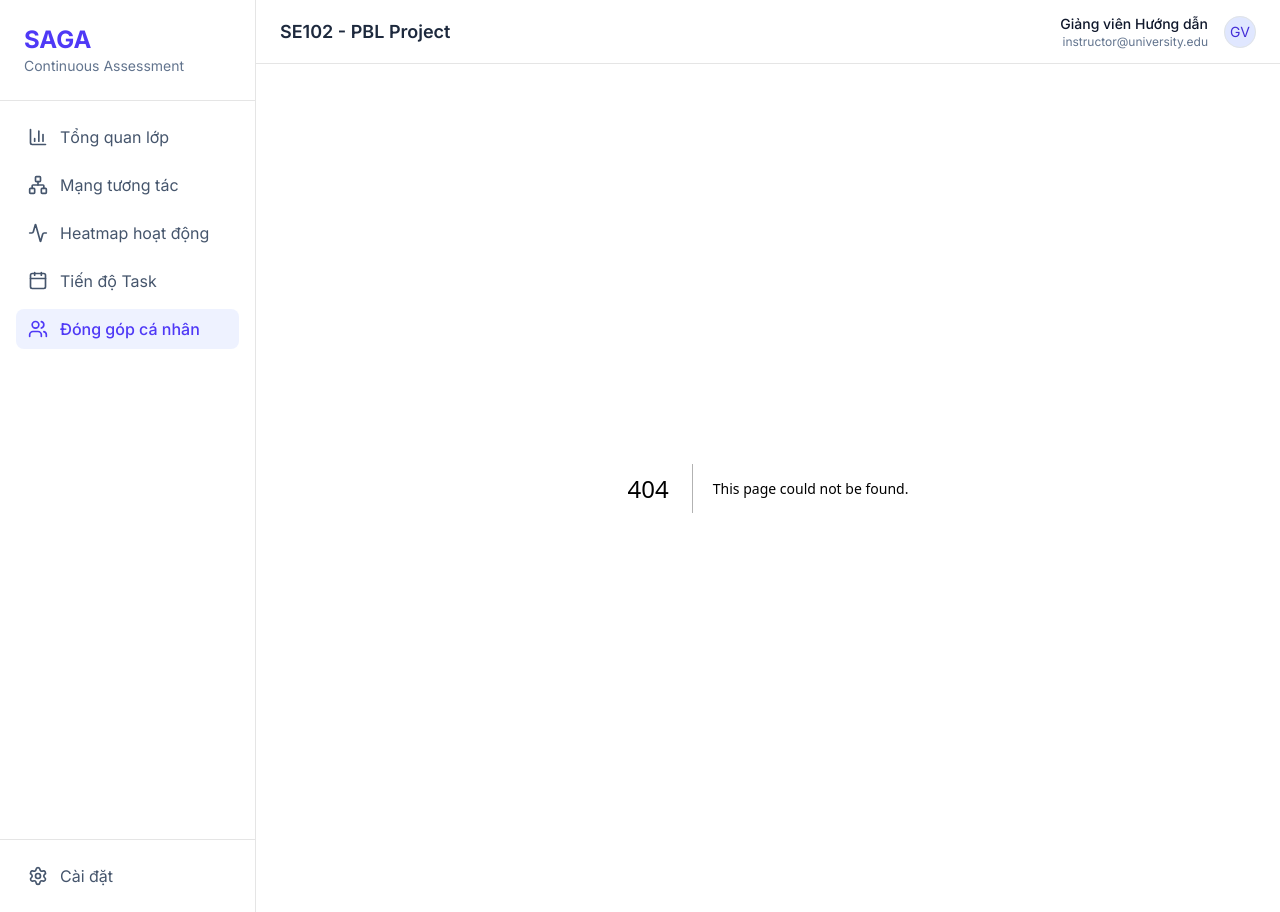
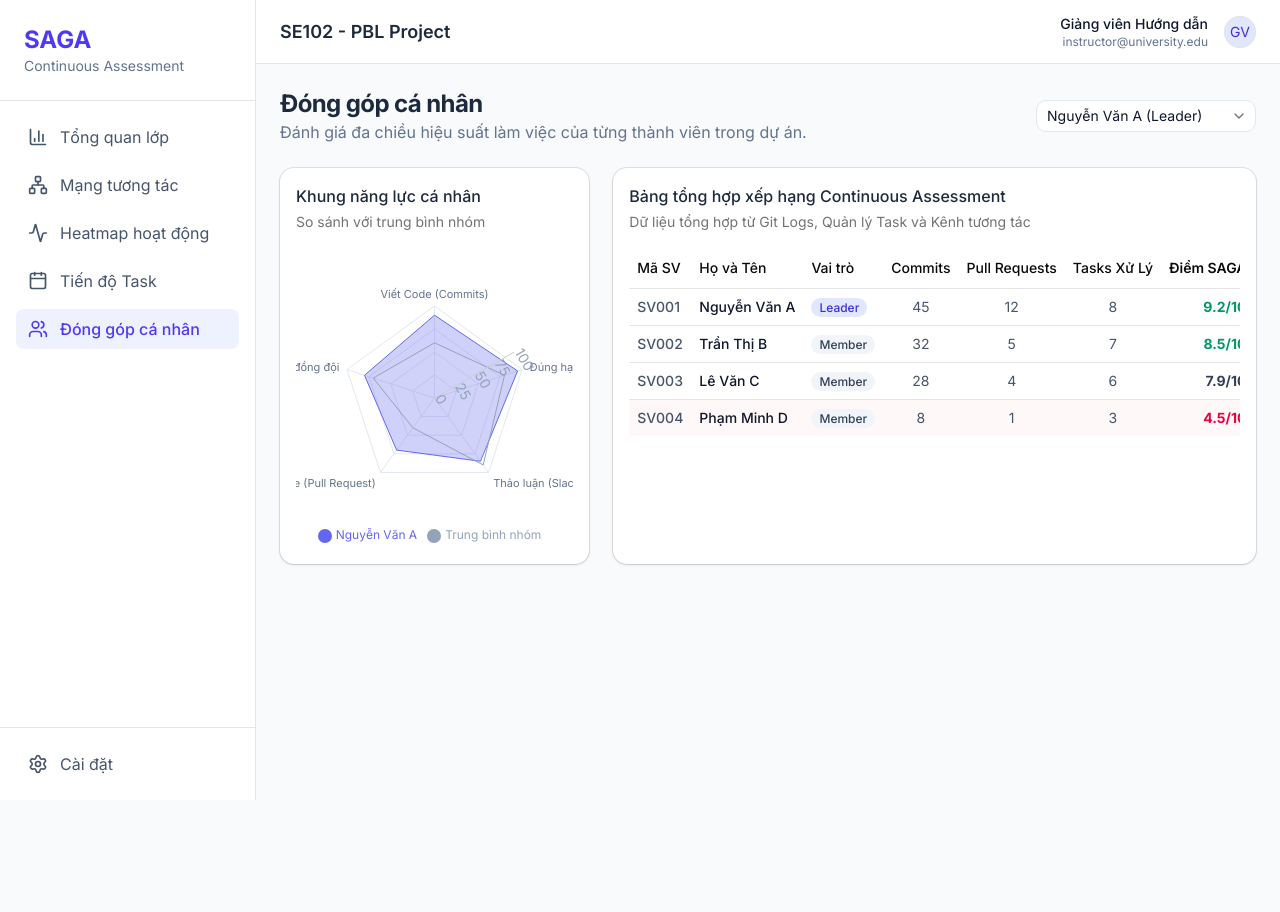
Before and after one commit to lehai170504/saga-frontend, a Next.js app: page /contribution in a window 1280 px wide. Before the commit this address had no page. After the commit the page ends 800 px from the top, so only its background shows below. Built offline with nearby package versions, Linux system fonts and the light colour scheme.

Commit message:
feat: complete individual contribution screen with RadarChart and Table
- Define contribution types and mock score datasets
- Implement RadarChart for multidimensional framework analysis
- Use shadcn/ui Table for team continuous assessment summary mapping

```diff
--- /dev/null
+++ b/src/app/contribution/page.tsx
@@ -0,0 +1,186 @@
+// src/app/contribution/page.tsx
+"use client";
+
+import {
+  Card,
+  CardContent,
+  CardHeader,
+  CardTitle,
+  CardDescription,
+} from "@/components/ui/card";
+import {
+  Table,
+  TableBody,
+  TableCell,
+  TableHead,
+  TableHeader,
+  TableRow,
+} from "@/components/ui/table";
+import {
+  Select,
+  SelectContent,
+  SelectItem,
+  SelectTrigger,
+  SelectValue,
+} from "@/components/ui/select";
+import {
+  studentSkillData,
+  teamContributionRows,
+} from "@/mock-data/contribution";
+import {
+  Radar,
+  RadarChart,
+  PolarGrid,
+  PolarAngleAxis,
+  PolarRadiusAxis,
+  ResponsiveContainer,
+  Legend,
+} from "recharts";
+
+export default function ContributionPage() {
+  return (
+    <div className="space-y-6">
+      <div className="flex flex-col sm:flex-row justify-between items-start sm:items-center gap-4">
+        <div>
+          <h2 className="text-2xl font-bold tracking-tight text-slate-800">
+            Đóng góp cá nhân
+          </h2>
+          <p className="text-slate-500">
+            Đánh giá đa chiều hiệu suất làm việc của từng thành viên trong dự
+            án.
+          </p>
+        </div>
+        <Select defaultValue="sv001">
+          <SelectTrigger className="w-[220px] bg-white border-slate-200">
+            <SelectValue placeholder="Chọn sinh viên" />
+          </SelectTrigger>
+          <SelectContent>
+            {teamContributionRows.map((student) => (
+              <SelectItem key={student.id} value={student.id.toLowerCase()}>
+                {student.name} ({student.role})
+              </SelectItem>
+            ))}
+          </SelectContent>
+        </Select>
+      </div>
+
+      <div className="grid gap-6 md:grid-cols-3">
+        {/* Radar Chart Chi Tiết 1 Sinh Viên */}
+        <Card className="border-slate-200 shadow-sm md:col-span-1 flex flex-col">
+          <CardHeader>
+            <CardTitle className="text-base text-slate-800">
+              Khung năng lực cá nhân
+            </CardTitle>
+            <CardDescription>So sánh với trung bình nhóm</CardDescription>
+          </CardHeader>
+          <CardContent className="flex-1 flex items-center justify-center min-h-[300px]">
+            <ResponsiveContainer width="100%" height="100%">
+              <RadarChart
+                cx="50%"
+                cy="50%"
+                outerRadius="70%"
+                data={studentSkillData}
+              >
+                <PolarGrid stroke="#e2e8f0" />
+                <PolarAngleAxis
+                  dataKey="subject"
+                  tick={{ fill: "#64748b", fontSize: 11 }}
+                />
+                <PolarRadiusAxis
+                  angle={30}
+                  domain={[0, 100]}
+                  tick={{ fill: "#94a3b8" }}
+                />
+                <Radar
+                  name="Nguyễn Văn A"
+                  dataKey="A"
+                  stroke="#6366f1"
+                  fill="#6366f1"
+                  fillOpacity={0.3}
+                />
+                <Radar
+                  name="Trung bình nhóm"
+                  dataKey="B"
+                  stroke="#94a3b8"
+                  fill="#cbd5e1"
+                  fillOpacity={0.1}
+                />
+                <Legend
+                  iconType="circle"
+                  wrapperStyle={{ fontSize: "12px", paddingTop: 10 }}
+                />
+              </RadarChart>
+            </ResponsiveContainer>
+          </CardContent>
+        </Card>
+
+        {/* Bảng Điểm Tổng Hợp Cả Nhóm */}
+        <Card className="border-slate-200 shadow-sm md:col-span-2">
+          <CardHeader>
+            <CardTitle className="text-base text-slate-800">
+              Bảng tổng hợp xếp hạng Continuous Assessment
+            </CardTitle>
+            <CardDescription>
+              Dữ liệu tổng hợp từ Git Logs, Quản lý Task và Kênh tương tác
+            </CardDescription>
+          </CardHeader>
+          <CardContent>
+            <Table>
+              <TableHeader>
+                <TableRow className="hover:bg-transparent">
+                  <TableHead className="w-[100px]">Mã SV</TableHead>
+                  <TableHead>Họ và Tên</TableHead>
+                  <TableHead>Vai trò</TableHead>
+                  <TableHead className="text-center">Commits</TableHead>
+                  <TableHead className="text-center">Pull Requests</TableHead>
+                  <TableHead className="text-center">Tasks Xử Lý</TableHead>
+                  <TableHead className="text-right font-semibold">
+                    Điểm SAGA
+                  </TableHead>
+                </TableRow>
+              </TableHeader>
+              <TableBody>
+                {teamContributionRows.map((row) => (
+                  <TableRow
+                    key={row.id}
+                    className={
+                      row.score < 5 ? "bg-rose-50/50 hover:bg-rose-50" : ""
+                    }
+                  >
+                    <TableCell className="font-medium text-slate-600">
+                      {row.id}
+                    </TableCell>
+                    <TableCell className="font-medium text-slate-900">
+                      {row.name}
+                    </TableCell>
+                    <TableCell>
+                      <span
+                        className={`px-2 py-0.5 rounded-full text-xs font-medium ${row.role === "Leader" ? "bg-indigo-100 text-indigo-700" : "bg-slate-100 text-slate-700"}`}
+                      >
+                        {row.role}
+                      </span>
+                    </TableCell>
+                    <TableCell className="text-center text-slate-600">
+                      {row.commits}
+                    </TableCell>
+                    <TableCell className="text-center text-slate-600">
+                      {row.PRs}
+                    </TableCell>
+                    <TableCell className="text-center text-slate-600">
+                      {row.tasks}
+                    </TableCell>
+                    <TableCell
+                      className={`text-right font-bold ${row.score >= 8 ? "text-emerald-600" : row.score < 5 ? "text-rose-600" : "text-slate-700"}`}
+                    >
+                      {row.score}/10
+                    </TableCell>
+                  </TableRow>
+                ))}
+              </TableBody>
+            </Table>
+          </CardContent>
+        </Card>
+      </div>
+    </div>
+  );
+}
--- /dev/null
+++ b/src/mock-data/contribution.ts
@@ -0,0 +1,50 @@
+// src/mock-data/contribution.ts
+
+// Dữ liệu Radar Chart cho từng kỹ năng của một sinh viên tiêu biểu (ví dụ: Nguyễn Văn A)
+export const studentSkillData = [
+  { subject: "Viết Code (Commits)", A: 90, B: 60, fullMark: 100 },
+  { subject: "Đúng hạn (Deadline)", A: 95, B: 80, fullMark: 100 },
+  { subject: "Thảo luận (Slack/Teams)", A: 85, B: 90, fullMark: 100 },
+  { subject: "Review Code (Pull Request)", A: 70, B: 40, fullMark: 100 },
+  { subject: "Hỗ trợ đồng đội", A: 80, B: 70, fullMark: 100 },
+];
+
+// Danh sách tổng hợp điểm số continuous assessment của cả nhóm
+export const teamContributionRows = [
+  {
+    id: "SV001",
+    name: "Nguyễn Văn A",
+    role: "Leader",
+    commits: 45,
+    PRs: 12,
+    tasks: 8,
+    score: 9.2,
+  },
+  {
+    id: "SV002",
+    name: "Trần Thị B",
+    role: "Member",
+    commits: 32,
+    PRs: 5,
+    tasks: 7,
+    score: 8.5,
+  },
+  {
+    id: "SV003",
+    name: "Lê Văn C",
+    role: "Member",
+    commits: 28,
+    PRs: 4,
+    tasks: 6,
+    score: 7.9,
+  },
+  {
+    id: "SV004",
+    name: "Phạm Minh D",
+    role: "Member",
+    commits: 8,
+    PRs: 1,
+    tasks: 3,
+    score: 4.5,
+  }, // Cảnh báo nguy cơ
+];
```
